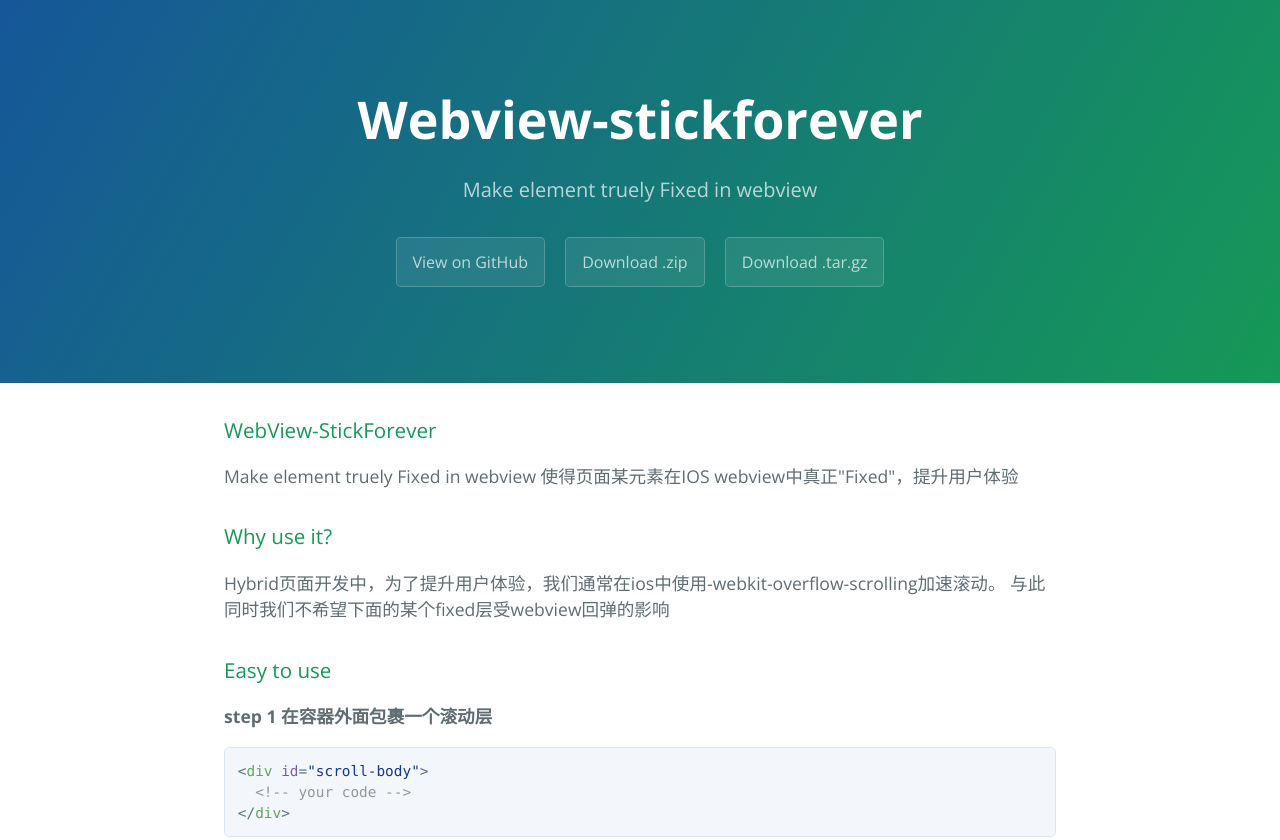
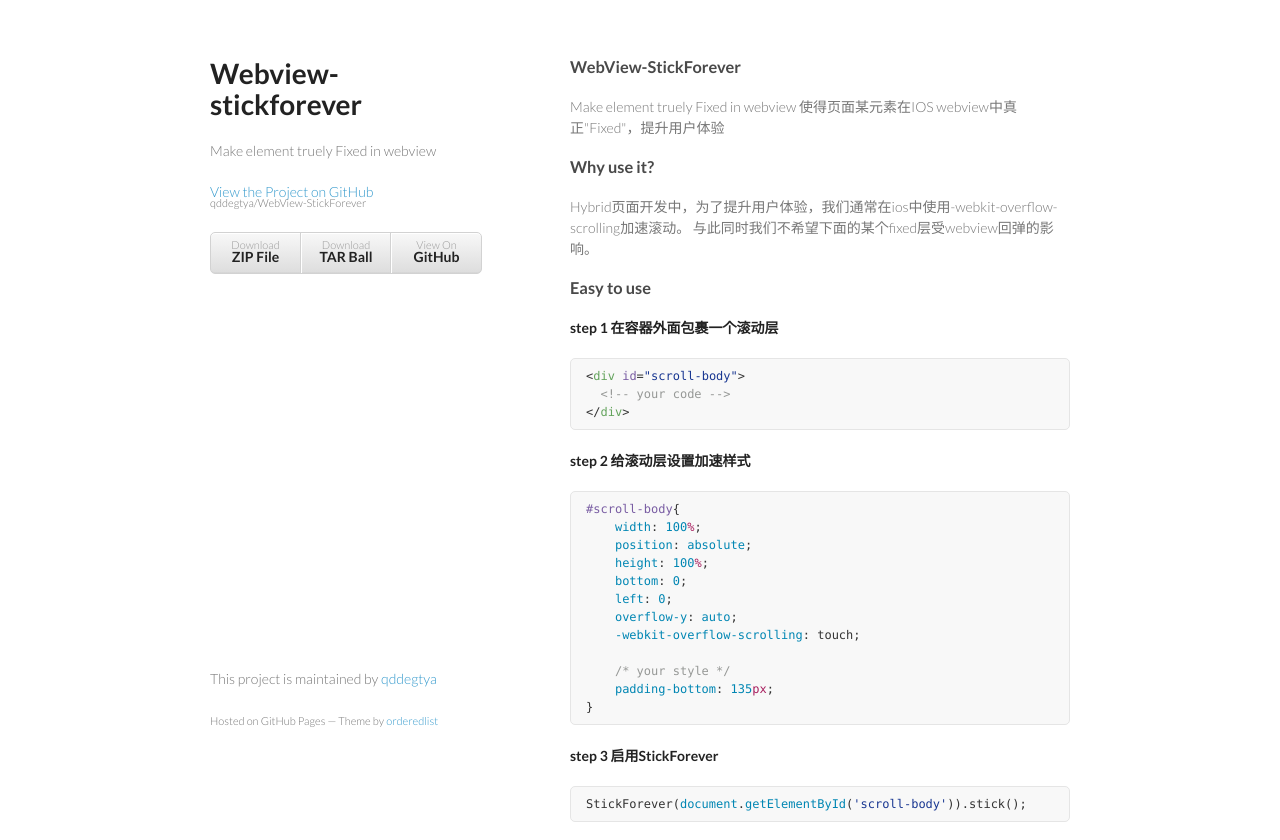
Before and after one commit to qddegtya/WebView-StickForever, a plain HTML site: page index.html in a window 1280 px wide. Shown: the top 840 px of the page. Drawn offline with nearby package versions, Linux system fonts and the light colour scheme.

Commit message:
Create gh-pages branch via GitHub

```diff
--- a/index.html
+++ b/index.html
@@ -1,25 +1,34 @@
-<!DOCTYPE html>
-<html lang="en-us">
+<!doctype html>
+<html>
   <head>
-    <meta charset="UTF-8">
+    <meta charset="utf-8">
+    <meta http-equiv="X-UA-Compatible" content="chrome=1">
     <title>Webview-stickforever by qddegtya</title>
-    <meta name="viewport" content="width=device-width, initial-scale=1">
-    <link rel="stylesheet" type="text/css" href="stylesheets/normalize.css" media="screen">
-    <link href='https://fonts.googleapis.com/css?family=Open+Sans:400,700' rel='stylesheet' type='text/css'>
-    <link rel="stylesheet" type="text/css" href="stylesheets/stylesheet.css" media="screen">
-    <link rel="stylesheet" type="text/css" href="stylesheets/github-light.css" media="screen">
+
+    <link rel="stylesheet" href="stylesheets/styles.css">
+    <link rel="stylesheet" href="stylesheets/github-light.css">
+    <meta name="viewport" content="width=device-width, initial-scale=1, user-scalable=no">
+    <!--[if lt IE 9]>
+    <script src="//html5shiv.googlecode.com/svn/trunk/html5.js"></script>
+    <![endif]-->
   </head>
   <body>
-    <section class="page-header">
-      <h1 class="project-name">Webview-stickforever</h1>
-      <h2 class="project-tagline">Make element truely Fixed in webview</h2>
-      <a href="https://github.com/qddegtya/WebView-StickForever" class="btn">View on GitHub</a>
-      <a href="https://github.com/qddegtya/WebView-StickForever/zipball/master" class="btn">Download .zip</a>
-      <a href="https://github.com/qddegtya/WebView-StickForever/tarball/master" class="btn">Download .tar.gz</a>
-    </section>
+    <div class="wrapper">
+      <header>
+        <h1>Webview-stickforever</h1>
+        <p>Make element truely Fixed in webview</p>
 
-    <section class="main-content">
-      <h3>
+        <p class="view"><a href="https://github.com/qddegtya/WebView-StickForever">View the Project on GitHub <small>qddegtya/WebView-StickForever</small></a></p>
+
+
+        <ul>
+          <li><a href="https://github.com/qddegtya/WebView-StickForever/zipball/master">Download <strong>ZIP File</strong></a></li>
+          <li><a href="https://github.com/qddegtya/WebView-StickForever/tarball/master">Download <strong>TAR Ball</strong></a></li>
+          <li><a href="https://github.com/qddegtya/WebView-StickForever">View On <strong>GitHub</strong></a></li>
+        </ul>
+      </header>
+      <section>
+        <h3>
 <a id="webview-stickforever" class="anchor" href="#webview-stickforever" aria-hidden="true"><span class="octicon octicon-link"></span></a>WebView-StickForever</h3>
 
 <p>Make element truely Fixed in webview
@@ -29,7 +38,7 @@
 <a id="why-use-it" class="anchor" href="#why-use-it" aria-hidden="true"><span class="octicon octicon-link"></span></a>Why use it?</h3>
 
 <p>Hybrid页面开发中，为了提升用户体验，我们通常在ios中使用-webkit-overflow-scrolling加速滚动。
-与此同时我们不希望下面的某个fixed层受webview回弹的影响</p>
+与此同时我们不希望下面的某个fixed层受webview回弹的影响。</p>
 
 <h3>
 <a id="easy-to-use" class="anchor" href="#easy-to-use" aria-hidden="true"><span class="octicon octicon-link"></span></a>Easy to use</h3>
@@ -50,21 +59,21 @@
     <span class="pl-c1"><span class="pl-c1">left</span></span>: <span class="pl-c1">0</span>;
     <span class="pl-c1"><span class="pl-c1">overflow-y</span></span>: <span class="pl-c1">auto</span>;
     <span class="pl-c1">-webkit-<span class="pl-c1">overflow</span>-scrolling</span>: touch;
+
+    <span class="pl-c">/* your style */</span>
     <span class="pl-c1"><span class="pl-c1">padding-bottom</span></span>: <span class="pl-c1">135<span class="pl-k">px</span></span>;
 }</pre></div>
 
 <p><strong>step 3 启用StickForever</strong></p>
 
 <div class="highlight highlight-source-js"><pre>StickForever(<span class="pl-c1">document</span>.<span class="pl-c1">getElementById</span>(<span class="pl-s"><span class="pl-pds">'</span>scroll-body<span class="pl-pds">'</span></span>)).stick();</pre></div>
-
-      <footer class="site-footer">
-        <span class="site-footer-owner"><a href="https://github.com/qddegtya/WebView-StickForever">Webview-stickforever</a> is maintained by <a href="https://github.com/qddegtya">qddegtya</a>.</span>
-
-        <span class="site-footer-credits">This page was generated by <a href="https://pages.github.com">GitHub Pages</a> using the <a href="https://github.com/jasonlong/cayman-theme">Cayman theme</a> by <a href="https://twitter.com/jasonlong">Jason Long</a>.</span>
+      </section>
+      <footer>
+        <p>This project is maintained by <a href="https://github.com/qddegtya">qddegtya</a></p>
+        <p><small>Hosted on GitHub Pages &mdash; Theme by <a href="https://github.com/orderedlist">orderedlist</a></small></p>
       </footer>
-
-    </section>
-
+    </div>
+    <script src="javascripts/scale.fix.js"></script>
 
   </body>
 </html>
--- /dev/null
+++ b/javascripts/scale.fix.js
@@ -0,0 +1,17 @@
+var metas = document.getElementsByTagName('meta');
+var i;
+if (navigator.userAgent.match(/iPhone/i)) {
+  for (i=0; i<metas.length; i++) {
+    if (metas[i].name == "viewport") {
+      metas[i].content = "width=device-width, minimum-scale=1.0, maximum-scale=1.0";
+    }
+  }
+  document.addEventListener("gesturestart", gestureStart, false);
+}
+function gestureStart() {
+  for (i=0; i<metas.length; i++) {
+    if (metas[i].name == "viewport") {
+      metas[i].content = "width=device-width, minimum-scale=0.25, maximum-scale=1.6";
+    }
+  }
+}
--- /dev/null
+++ b/stylesheets/styles.css
@@ -0,0 +1,255 @@
+@import url(https://fonts.googleapis.com/css?family=Lato:300italic,700italic,300,700);
+
+body {
+  padding:50px;
+  font:14px/1.5 Lato, "Helvetica Neue", Helvetica, Arial, sans-serif;
+  color:#777;
+  font-weight:300;
+}
+
+h1, h2, h3, h4, h5, h6 {
+  color:#222;
+  margin:0 0 20px;
+}
+
+p, ul, ol, table, pre, dl {
+  margin:0 0 20px;
+}
+
+h1, h2, h3 {
+  line-height:1.1;
+}
+
+h1 {
+  font-size:28px;
+}
+
+h2 {
+  color:#393939;
+}
+
+h3, h4, h5, h6 {
+  color:#494949;
+}
+
+a {
+  color:#39c;
+  font-weight:400;
+  text-decoration:none;
+}
+
+a small {
+  font-size:11px;
+  color:#777;
+  margin-top:-0.6em;
+  display:block;
+}
+
+.wrapper {
+  width:860px;
+  margin:0 auto;
+}
+
+blockquote {
+  border-left:1px solid #e5e5e5;
+  margin:0;
+  padding:0 0 0 20px;
+  font-style:italic;
+}
+
+code, pre {
+  font-family:Monaco, Bitstream Vera Sans Mono, Lucida Console, Terminal;
+  color:#333;
+  font-size:12px;
+}
+
+pre {
+  padding:8px 15px;
+  background: #f8f8f8;
+  border-radius:5px;
+  border:1px solid #e5e5e5;
+  overflow-x: auto;
+}
+
+table {
+  width:100%;
+  border-collapse:collapse;
+}
+
+th, td {
+  text-align:left;
+  padding:5px 10px;
+  border-bottom:1px solid #e5e5e5;
+}
+
+dt {
+  color:#444;
+  font-weight:700;
+}
+
+th {
+  color:#444;
+}
+
+img {
+  max-width:100%;
+}
+
+header {
+  width:270px;
+  float:left;
+  position:fixed;
+}
+
+header ul {
+  list-style:none;
+  height:40px;
+
+  padding:0;
+
+  background: #eee;
+  background: -moz-linear-gradient(top, #f8f8f8 0%, #dddddd 100%);
+  background: -webkit-gradient(linear, left top, left bottom, color-stop(0%,#f8f8f8), color-stop(100%,#dddddd));
+  background: -webkit-linear-gradient(top, #f8f8f8 0%,#dddddd 100%);
+  background: -o-linear-gradient(top, #f8f8f8 0%,#dddddd 100%);
+  background: -ms-linear-gradient(top, #f8f8f8 0%,#dddddd 100%);
+  background: linear-gradient(top, #f8f8f8 0%,#dddddd 100%);
+
+  border-radius:5px;
+  border:1px solid #d2d2d2;
+  box-shadow:inset #fff 0 1px 0, inset rgba(0,0,0,0.03) 0 -1px 0;
+  width:270px;
+}
+
+header li {
+  width:89px;
+  float:left;
+  border-right:1px solid #d2d2d2;
+  height:40px;
+}
+
+header ul a {
+  line-height:1;
+  font-size:11px;
+  color:#999;
+  display:block;
+  text-align:center;
+  padding-top:6px;
+  height:40px;
+}
+
+strong {
+  color:#222;
+  font-weight:700;
+}
+
+header ul li + li {
+  width:88px;
+  border-left:1px solid #fff;
+}
+
+header ul li + li + li {
+  border-right:none;
+  width:89px;
+}
+
+header ul a strong {
+  font-size:14px;
+  display:block;
+  color:#222;
+}
+
+section {
+  width:500px;
+  float:right;
+  padding-bottom:50px;
+}
+
+small {
+  font-size:11px;
+}
+
+hr {
+  border:0;
+  background:#e5e5e5;
+  height:1px;
+  margin:0 0 20px;
+}
+
+footer {
+  width:270px;
+  float:left;
+  position:fixed;
+  bottom:50px;
+}
+
+@media print, screen and (max-width: 960px) {
+
+  div.wrapper {
+    width:auto;
+    margin:0;
+  }
+
+  header, section, footer {
+    float:none;
+    position:static;
+    width:auto;
+  }
+
+  header {
+    padding-right:320px;
+  }
+
+  section {
+    border:1px solid #e5e5e5;
+    border-width:1px 0;
+    padding:20px 0;
+    margin:0 0 20px;
+  }
+
+  header a small {
+    display:inline;
+  }
+
+  header ul {
+    position:absolute;
+    right:50px;
+    top:52px;
+  }
+}
+
+@media print, screen and (max-width: 720px) {
+  body {
+    word-wrap:break-word;
+  }
+
+  header {
+    padding:0;
+  }
+
+  header ul, header p.view {
+    position:static;
+  }
+
+  pre, code {
+    word-wrap:normal;
+  }
+}
+
+@media print, screen and (max-width: 480px) {
+  body {
+    padding:15px;
+  }
+
+  header ul {
+    display:none;
+  }
+}
+
+@media print {
+  body {
+    padding:0.4in;
+    font-size:12pt;
+    color:#444;
+  }
+}
```
Also changed, not shown: params.json (+1 -1 lines).
